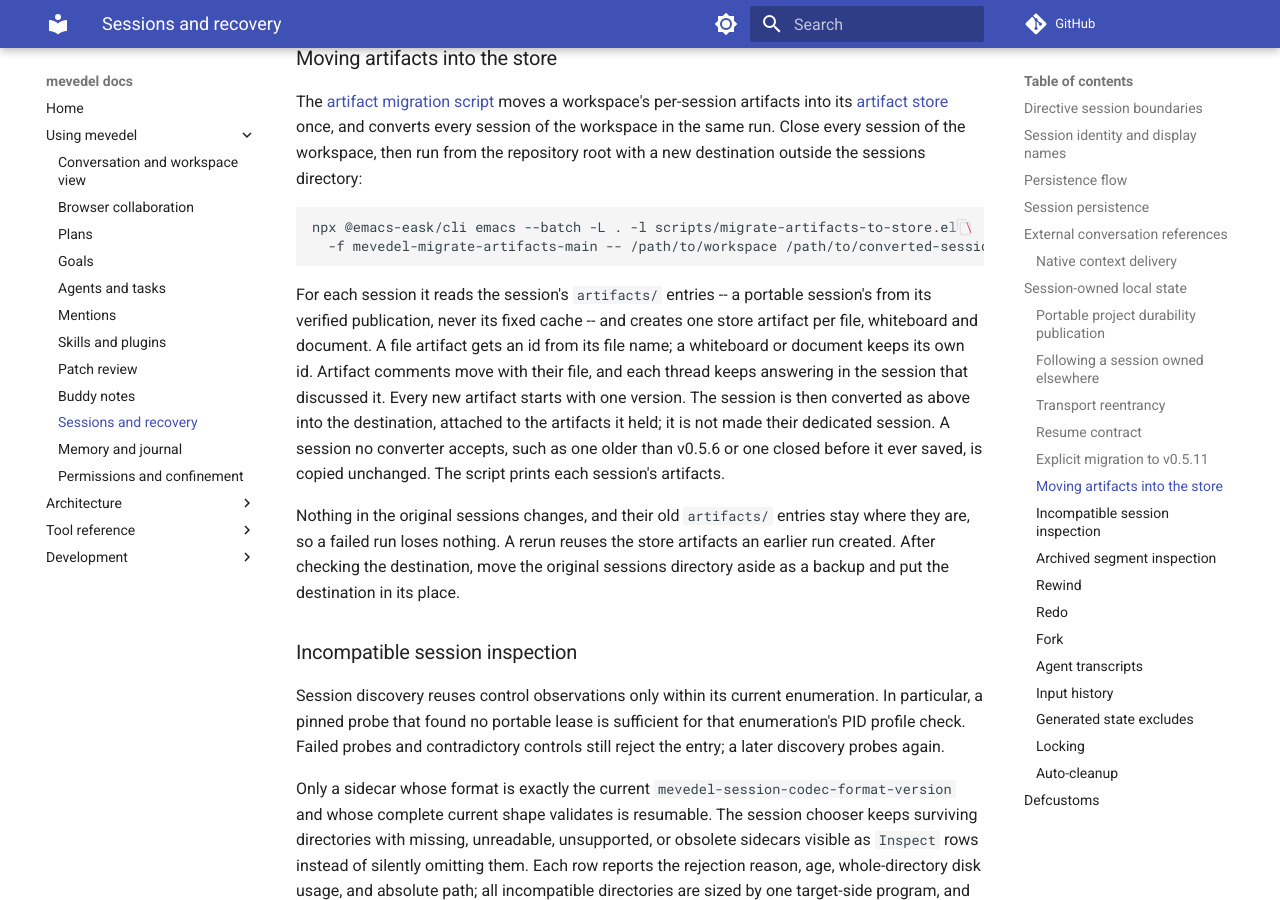
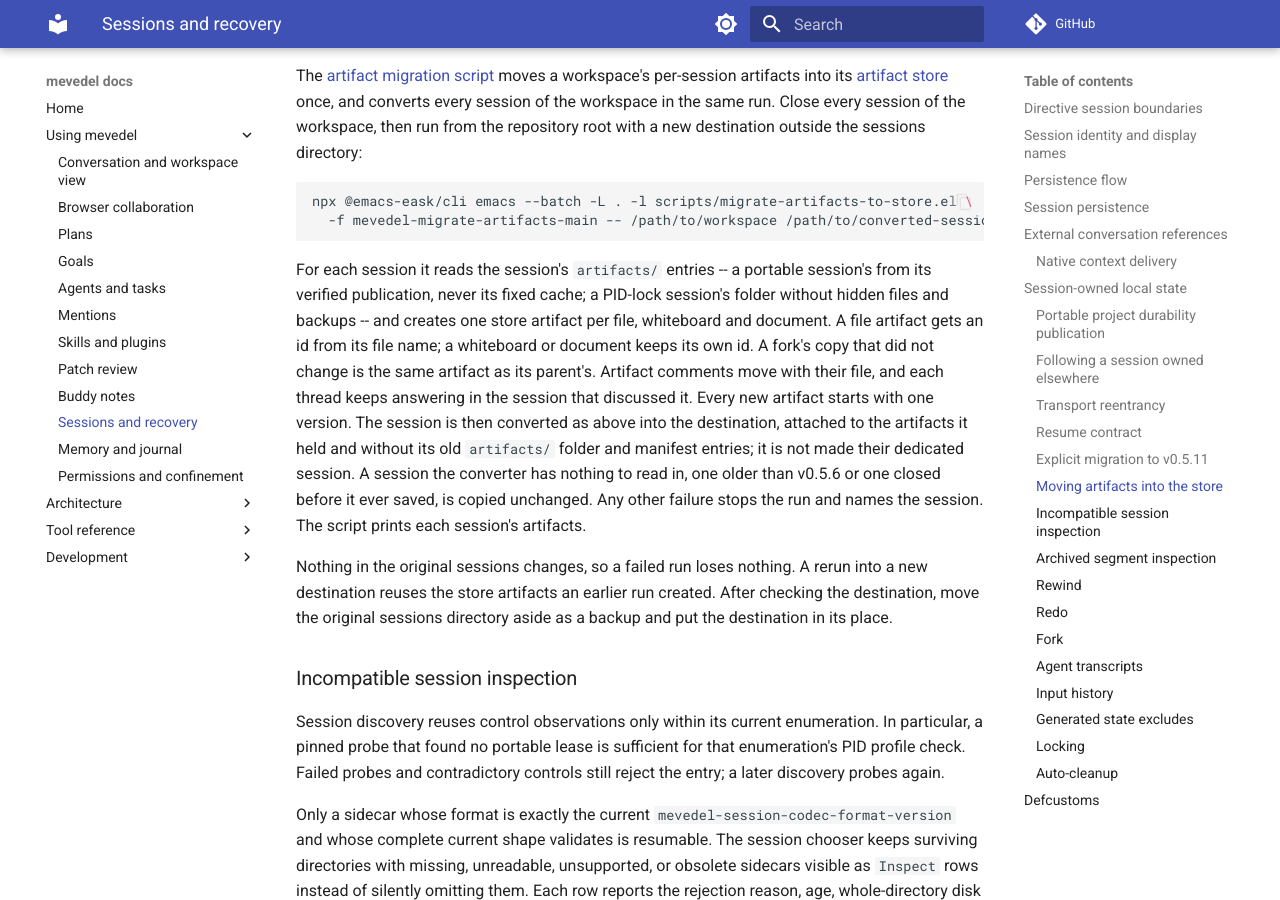
Before and after one commit to FrauH0lle/mevedel, an MkDocs documentation site: the page built from docs/sessions.md, in a window 1280 px wide and 900 px high, scrolled down 33821 px. Built offline with MkDocs 1.6.1 and Material for MkDocs 9.7.7, drawn with Linux system fonts in a browser that asks for light colours; comment, search, counter and statistics services are not loaded; some of the changed text lies outside the part shown.

Commit message:
fix(migration): Stop on real failures and leave no legacy entries
Every conversion error, a checksum mismatch included, became "kept
unconverted" while the run reported success, and an artifact that
failed to move aborted the run half way without naming its session.
A PID-lock session's links, hidden files and backups were copied into
the store, a link's target bytes included, and a fork's identical copy
of a file became `mockup-2'.  Converted sessions kept their moved
`artifacts/' entries for good.

* scripts/migrate-session-v0.5.6.el
(mevedel-migrate-session-unconvertible): New error, for a session with
nothing this converter reads.
(mevedel-migrate-session--sidecar, mevedel-migrate-session-copy):
Signal it.
* scripts/migrate-artifacts-to-store.el (mevedel-migrate-artifacts):
Copy only those unchanged; stop on anything else, naming the session.
(mevedel-migrate-artifacts--drop-legacy): New.
(mevedel-migrate-artifacts--entries): Skip links, hidden files and
backups.
(mevedel-migrate-artifacts--move-file): Reuse an identical forked copy.
(mevedel-migrate-artifacts--fresh-id): Keep ids within the store rule.
* docs/sessions.md, docs/adr/0124-keep-artifacts-in-a-workspace-store.md:
Follow.
* test/test-mevedel-migrate-artifacts.el: Cover them.

````diff
--- a/docs/sessions.md
+++ b/docs/sessions.md
@@ -870,11 +870,10 @@ bytes available; cleanup failure is diagnostic and retried on a later save.
 Snapshot contents remain raw and owner-only. Readers resolve the names in the
 checkpoint index; saving does not rewrite existing archived history.
 
-A session published before the artifact store may still carry `artifacts/...`
-logical entries. Saves no longer include or tombstone them, so the manifest
-overlay carries them along, but nothing reads them: the
-[artifact migration](#moving-artifacts-into-the-store) moves their content
-into the store and leaves the entries as unused bytes.
+Sessions no longer publish `artifacts/...` logical entries. The
+[artifact migration](#moving-artifacts-into-the-store) moves the content of a
+session published before the store into it and drops those entries from the
+converted copy.
 
 Retained idle agents remain registry entries until their first conversation access;
 resume eagerly hydrates only active abandoned turns needed for partial-response
@@ -1614,20 +1613,23 @@ npx @emacs-eask/cli emacs --batch -L . -l scripts/migrate-artifacts-to-store.el
 ```
 
 For each session it reads the session's `artifacts/` entries -- a portable
-session's from its verified publication, never its fixed cache -- and creates
-one store artifact per file, whiteboard and document. A file artifact gets an
-id from its file name; a whiteboard or document keeps its own id. Artifact
-comments move with their file, and each thread keeps answering in the session
-that discussed it. Every new artifact starts with one version. The session is
-then converted as above into the destination, attached to the artifacts it
-held; it is not made their dedicated session. A session no converter accepts,
-such as one older than v0.5.6 or one closed before it ever saved, is copied
-unchanged. The script prints each
-session's artifacts.
-
-Nothing in the original sessions changes, and their old `artifacts/` entries
-stay where they are, so a failed run loses nothing. A rerun reuses the store
-artifacts an earlier run created. After checking the destination, move the
+session's from its verified publication, never its fixed cache; a PID-lock
+session's folder without hidden files and backups -- and creates one store
+artifact per file, whiteboard and document. A file artifact gets an id from its
+file name; a whiteboard or document keeps its own id. A fork's copy that did
+not change is the same artifact as its parent's. Artifact comments move with
+their file, and each thread keeps answering in the session that discussed it.
+Every new artifact starts with one version. The session is then converted as
+above into the destination, attached to the artifacts it held and without its
+old `artifacts/` folder and manifest entries; it is not made their dedicated
+session. A session the converter has nothing to read in, one older than
+v0.5.6 or one closed before it ever saved, is copied unchanged. Any other
+failure stops the run and names the session. The script prints each session's
+artifacts.
+
+Nothing in the original sessions changes, so a failed run loses nothing. A
+rerun into a new destination reuses the store artifacts an earlier run
+created. After checking the destination, move the
 original sessions directory aside as a backup and put the destination in its
 place.
 
````
Also changed, not shown: docs/adr/0124-keep-artifacts-in-a-workspace-store.md (+2 -2 lines), 3 other files.
